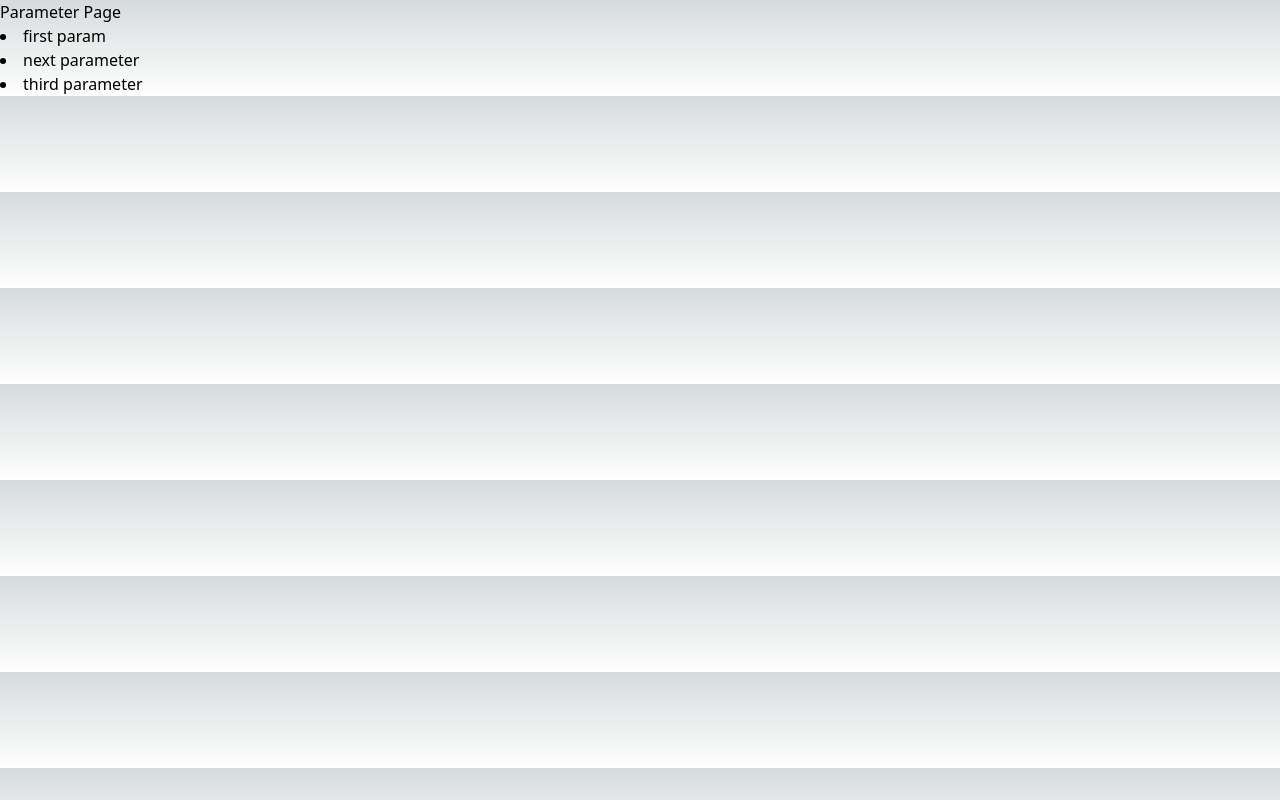
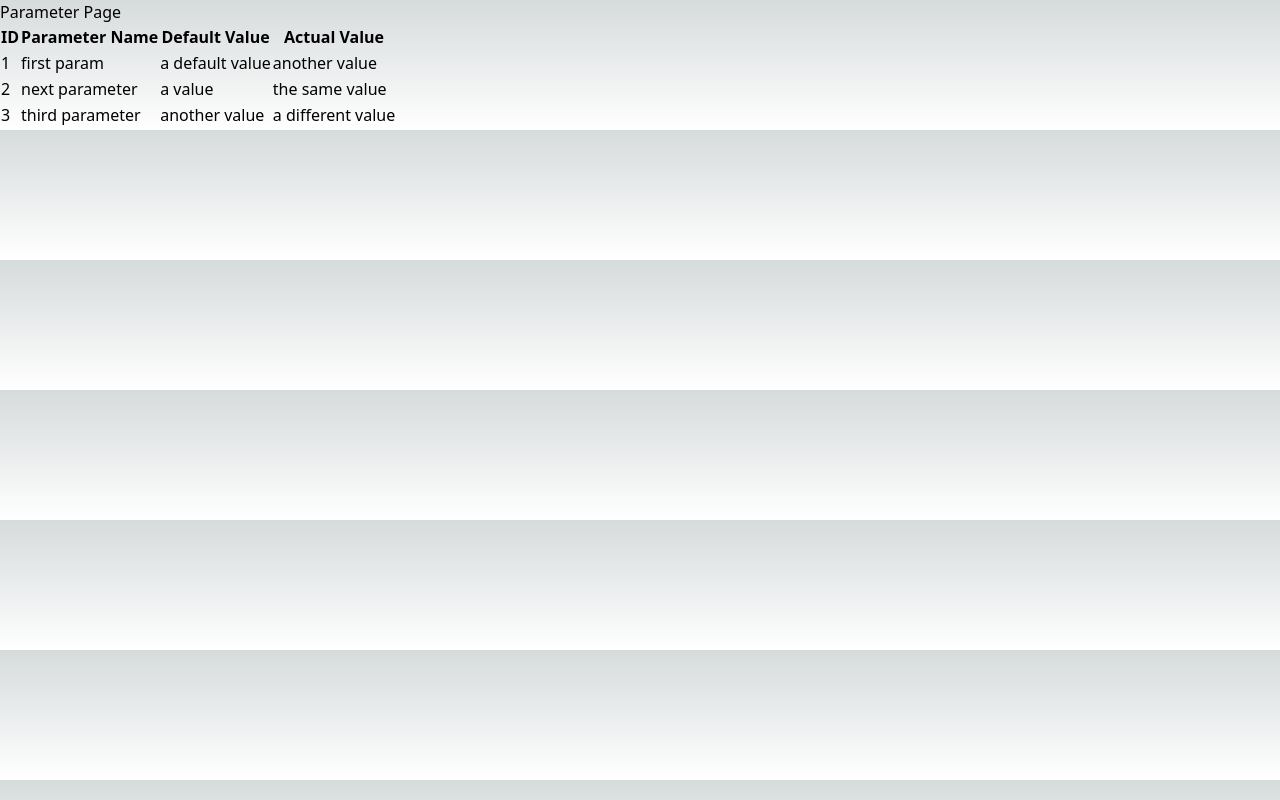
Before and after one commit to JuliOnGit/testlist, a Next.js app: page /parameters-page in a window 1280 px wide. Built offline with nearby package versions, Linux system fonts and the light colour scheme.

Commit message:
Render html table

```diff
--- a/components/parameter-list.tsx
+++ b/components/parameter-list.tsx
@@ -2,8 +2,27 @@ import { Parameter } from '@/interfaces/parameter';
 
 export default function ParameterList({ parameterList }: { parameterList: Parameter[] }) {
   return (
-    <>
-      {parameterList.map((p) => <li key={p.id}>{p.name}</li>)}
-    </>
+    <table>
+      <thead>
+        <tr>
+          <th>ID</th>
+          <th>Parameter Name</th>
+          <th>Default Value</th>
+          <th>Actual Value</th>
+        </tr>
+      </thead>
+      <tbody>
+        {parameterList.map((p) =>
+          <tr key={p.id}>
+            <td>{p.id}</td>
+            <td>{p.name}</td>
+            <td>{p.defaultValue}</td>
+            <td>{p.actualValue}</td>
+          </tr>)}
+        <tr>
+          <td></td>
+        </tr>
+      </tbody>
+    </table>
   );
 }
```
